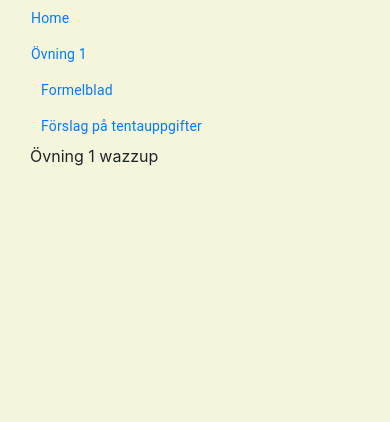
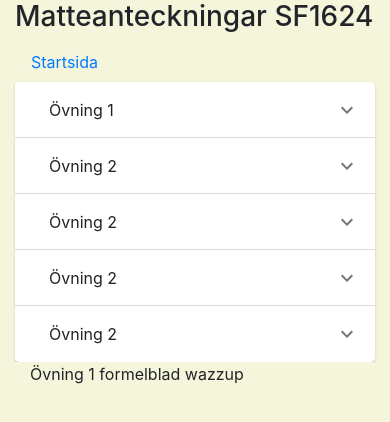
Before and after one commit to jsimfors/mathnotes, a React (Create React App) app: page /ovning1/f.js in a window 390 px wide. Shown: the top 422 px of the page. Built offline with nearby package versions, Linux system fonts and the light colour scheme.

Commit message:
Collapsable sidebar

```diff
--- a/src/App.js
+++ b/src/App.js
@@ -4,23 +4,48 @@ import {
   NavLink,
   BrowserRouter
   } from "react-router-dom";
-import { Button, Container, Row, Col } from 'react-bootstrap';
+import ListItem from '@material-ui/core/ListItem'
+
+import { Button, Container, Row, Col, Jumbotron } from 'react-bootstrap';
 import './App.css';
 import Sidebar from './components/sidebar'
 import Startpage from './pages/startpage'
-import Ovning1 from './pages/ovning1'
+import Ovning1f from './pages/ovning1/f.js'
+import Ovning1u from './pages/ovning1/u.js'
+import Ovning2f from './pages/ovning2/f.js'
+import Ovning2u from './pages/ovning2/u.js'
+
 
 const items = [
-  { name: 'home', label: 'Home', link: '/home', expand:false },
-  {
-    name: 'ovning1',
-    label: 'Övning 1',
-    link: '/ovning1',
-    expand:true,
+  // { name: 'home', label: 'Home', link: '/home' },
+  { name: 'ovning1', label: 'Övning 1', link: '/',
     items: [
-      { name: 'f', label: 'Formelblad', link: '/ovning1', expand:false },
-      { name: 'u', label: 'Förslag på tentauppgifter', link: '/ovning1', expand:false },
+      { name: 'f', label: 'Formelblad', link: '/ovning1/f.js' },
+      { name: 'u', label: 'Förslag på tentauppgifter', link: '/ovning1/u.js' },
     ],
+  },
+
+  { name: 'ovning2', label: 'Övning 2', link: '',
+  items: [
+    { name: 'f', label: 'Formelblad', link: '/ovning2/f.js' },
+    { name: 'u', label: 'Förslag på tentauppgifter', link: '/ovning2/u.js' },
+  ],
+  },
+  { name: 'ovning3', label: 'Övning 2', link: '',
+  items: [
+    { name: 'f', label: 'Formelblad', link: '/ovning2/f.js' },
+    { name: 'u', label: 'Förslag på tentauppgifter', link: '/ovning2/u.js' },
+  ],
+  } , { name: 'ovning4', label: 'Övning 2', link: '',
+  items: [
+    { name: 'f', label: 'Formelblad', link: '/ovning2/f.js' },
+    { name: 'u', label: 'Förslag på tentauppgifter', link: '/ovning2/u.js' },
+  ],
+  },  { name: 'ovning5', label: 'Övning 2', link: '',
+  items: [
+    { name: 'f', label: 'Formelblad', link: '/ovning2/f.js' },
+    { name: 'u', label: 'Förslag på tentauppgifter', link: '/ovning2/u.js' },
+  ],
   }
 ]
 
@@ -29,14 +54,25 @@ function App() {
     <BrowserRouter>
       <Container fluid>
         <Row>
+          <Col>
+            <h3>Matteanteckningar SF1624</h3>
+          </Col>
+        </Row>
+        <Row>
           <Col sm={3}>
+          <ListItem>
+                <NavLink to={'/home'}>Startsida</NavLink>
+            </ListItem>
             <Sidebar items={items} />
           </Col>
           <Col>
           <div>
             <div className="content">
               <Route exact path="/home" component={Startpage} />
-              <Route path="/ovning1" component={Ovning1} />
+              <Route path="/ovning1/f.js" component={Ovning1f} />
+              <Route path="/ovning1/u.js" component={Ovning1u} />
+              <Route path="/ovning2/f.js" component={Ovning2f} />
+              <Route path="/ovning2/u.js" component={Ovning2u} />
             </div>
           </div>
           </Col>
--- a/src/components/sidebar/index.js
+++ b/src/components/sidebar/index.js
@@ -8,47 +8,100 @@ import {
     BrowserRouter,
     Link
     } from "react-router-dom";
+import Accordion from '@material-ui/core/Accordion';
+import AccordionSummary from '@material-ui/core/AccordionSummary';
+import AccordionDetails from '@material-ui/core/AccordionDetails';
+import Typography from '@material-ui/core/Typography';
+import ExpandMoreIcon from '@material-ui/icons/ExpandMore';
 
-function SidebarItem({ label, link, expand, items, depthStep = 10, depth = 0, ...rest }) {
 
-    return (
-      <>
-        <ListItem button dense {...rest}>
-          <ListItemText style={{ paddingLeft: depth * depthStep }}>
-            <NavLink to={link?link:'/home'}>{label}</NavLink>
-          </ListItemText>
-        </ListItem>
-        {Array.isArray(items) ? (
-          <List disablePadding dense>
-            {items.map((subItem) => (
-              <SidebarItem
-                key={subItem.name}
-                depth={depth + 1}
-                depthStep={depthStep}
-                {...subItem}
-              />
-            ))}
-          </List>
-        ) : null}
-      </>
-    )
-  }
-
-  function Sidebar({ items, depthStep, depth }) {
+function Sidebar({ items }) {
 return (
     <div className="sidebar">
     <List disablePadding dense>
-          {items.map((sidebarItem, index) => (
-            <SidebarItem
-              key={`${sidebarItem.name}${index}`}
-              depthStep={depthStep}
-              depth={depth}
-              {...sidebarItem}
-            />
-          ))}
+        {items.map(({ label, name, link, items: subItems, ...rest }) => {
+        return (
+            <React.Fragment key={name}>
+            <Accordion>
+                <AccordionSummary expandIcon={<ExpandMoreIcon />}>
+                <ListItem style={{ paddingLeft: 18 }} button {...rest}>
+                    <span>{label}</span>
+                </ListItem>
+                </AccordionSummary>
+
+                <AccordionDetails>
+            {/* {Array.isArray(subItems) ? (
+                <List> */}
+                <ul>
+                {subItems.map((subItem) => {
+                    return (
+                    // <ListItem
+                    //     key={subItem.name}
+                    //     style={{ paddingLeft: 36 }}
+                    //     button
+                    //     dense
+                    // >
+                    //     <ListItemText>
+                        <li><NavLink to={subItem.link?subItem.link:'/home'}>{subItem.label}</NavLink></li>
+                    //     </ListItemText>
+                    // </ListItem>
+                    )
+                })}
+                </ul>
+                {/* </List>
+            ) : null} */}
+                </AccordionDetails>
+            </Accordion>
+            </React.Fragment>
+        )
+        })}
     </List>
     </div>
 )
 }
+// function SidebarItem({ label, link, expand, items, depthStep = 10, depth = 0, ...rest }) {
+
+//     return (
+//       <>
+//         <ListItem button dense {...rest}>
+//           <ListItemText style={{ paddingLeft: depth * depthStep }}>
+//             <NavLink to={link?link:'/home'}>{label}</NavLink>
+//           </ListItemText>
+//         </ListItem>
+//         {Array.isArray(items) ? (
+//           <List disablePadding dense>
+//             {items.map((subItem) => (
+//                 console.log(subItem) ,
+
+//               <SidebarItem
+//                 key={subItem.name}
+//                 depth={depth + 1}
+//                 depthStep={depthStep}
+//                 {...subItem}
+//               />
+//             ))}
+//           </List>
+//         ) : null}
+//       </>
+//     )
+//   }
+
+//   function Sidebar({ items, depthStep, depth }) {
+//     return (
+//       <div className="sidebar">
+//         <List disablePadding dense>
+//           {items.map((sidebarItem, index, expand) => (
+//               console.log(sidebarItem) ,
+//             <SidebarItem
+//               key={`${sidebarItem.name}${index}`}
+//               depthStep={depthStep}
+//               depth={depth}
+//               {...sidebarItem}
+//             />
+//           ))}
+//         </List>
+//       </div>
+//     )
+//   }
 
 export default Sidebar
--- /dev/null
+++ b/src/pages/ovning1/f.js
@@ -0,0 +1,15 @@
+import React from 'react';
+
+const Ovning1f = () => (
+  <div className="content">
+    <div className="container-fluid">
+      <div className="row">
+        <div className="col-md-12">
+          Övning 1 formelblad wazzup
+        </div>
+      </div>
+    </div>
+  </div>
+);
+
+export default Ovning1f
--- /dev/null
+++ b/src/pages/ovning1/u.js
@@ -0,0 +1,15 @@
+import React from 'react';
+
+const Ovning1u = () => (
+  <div className="content">
+    <div className="container-fluid">
+      <div className="row">
+        <div className="col-md-12">
+          Övning 1 uppgifter wazzup
+        </div>
+      </div>
+    </div>
+  </div>
+);
+
+export default Ovning1u
--- a/src/pages/ovning1/index.js
+++ b/src/pages/ovning2/f.js
@@ -1,15 +1,15 @@
 import React from 'react';
 
-const Ovning1 = () => (
+const Ovning2f = () => (
   <div className="content">
     <div className="container-fluid">
       <div className="row">
         <div className="col-md-12">
-          Övning 1 wazzup
+          Övning 2 formelblad wazzup
         </div>
       </div>
     </div>
   </div>
 );
 
-export default Ovning1
+export default Ovning2f
--- /dev/null
+++ b/src/pages/ovning2/u.js
@@ -0,0 +1,15 @@
+import React from 'react';
+
+const Ovning2u = () => (
+  <div className="content">
+    <div className="container-fluid">
+      <div className="row">
+        <div className="col-md-12">
+          Övning 2 uppgifter wazzup
+        </div>
+      </div>
+    </div>
+  </div>
+);
+
+export default Ovning2u
```
Lines whose indentation alone changed are shown as unchanged.
